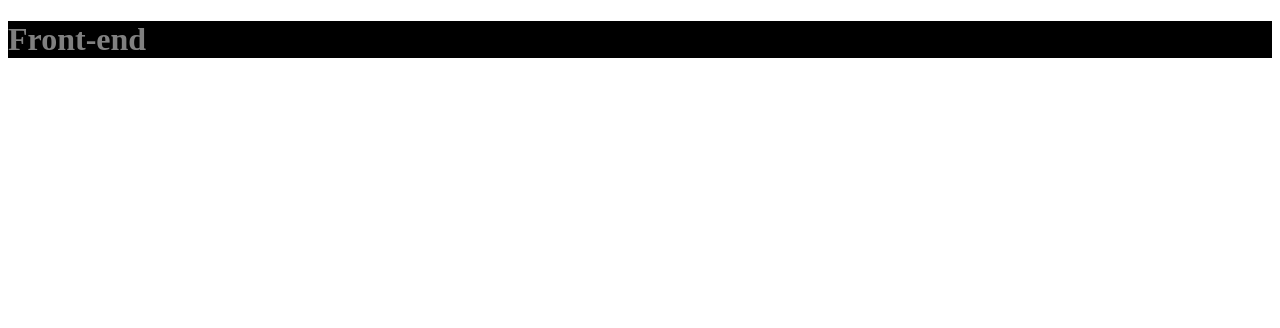
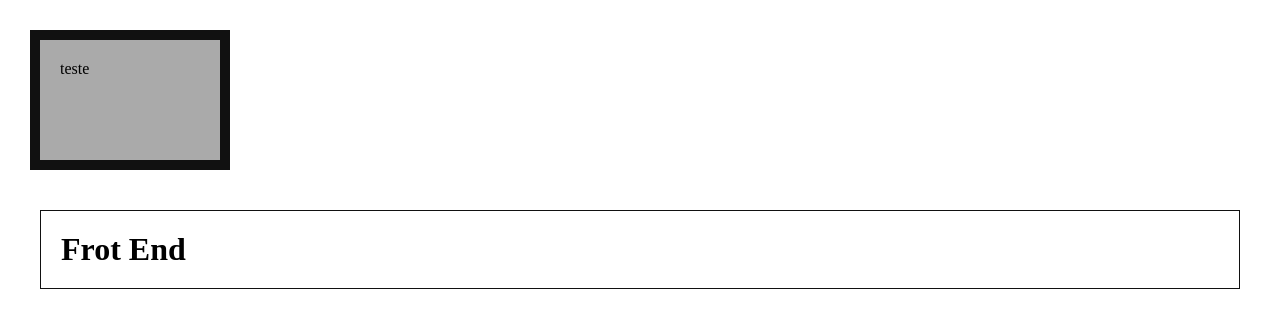
Before and after one commit to TorugoJS/Origamid, a plain HTML site: page HTML E CSS/index.html in a window 1280 px wide. Drawn offline with Linux system fonts and the light colour scheme.

Commit message:
origamid

```diff
--- a/HTML E CSS/cinema/style.css
+++ /dev/null
@@ -1,4 +0,0 @@
-h1 {
-  background-color: black;
-  color: rgba(255, 255, 255, 0.5);
-}
--- a/HTML E CSS/cinema/index.html
+++ b/HTML E CSS/index.html
@@ -1,17 +1,19 @@
 <!DOCTYPE html>
-<html lang="pt-br">
+<html lang="en">
 
 <head>
   <meta charset="UTF-8">
   <meta http-equiv="X-UA-Compatible" content="IE=edge">
   <meta name="viewport" content="width=device-width, initial-scale=1.0">
-  <title>Cinema</title>
-  <link rel="stylesheet" href="style.css">
+  <link rel="stylesheet" href="styles.css">
+  <title>Box Model</title>
 </head>
 
+<body>
 
-<body>
-  <h1>Front-end</h1>
+  <div>teste</div>
+  <h1>Frot End</h1>
+
 </body>
 
 </html>
--- /dev/null
+++ b/HTML E CSS/styles.css
@@ -0,0 +1,19 @@
+div {
+  background-color: #aaa;
+  width: 140px;
+  height: 80px;
+  padding: 20px;
+  border: 10px solid #111;
+  margin: 30px;
+}
+
+body {
+  margin: 0;
+}
+
+h1 {
+  background: #fff;
+  padding: 20px;
+  border: 1px solid #111;
+  margin: 40px;
+}
```
